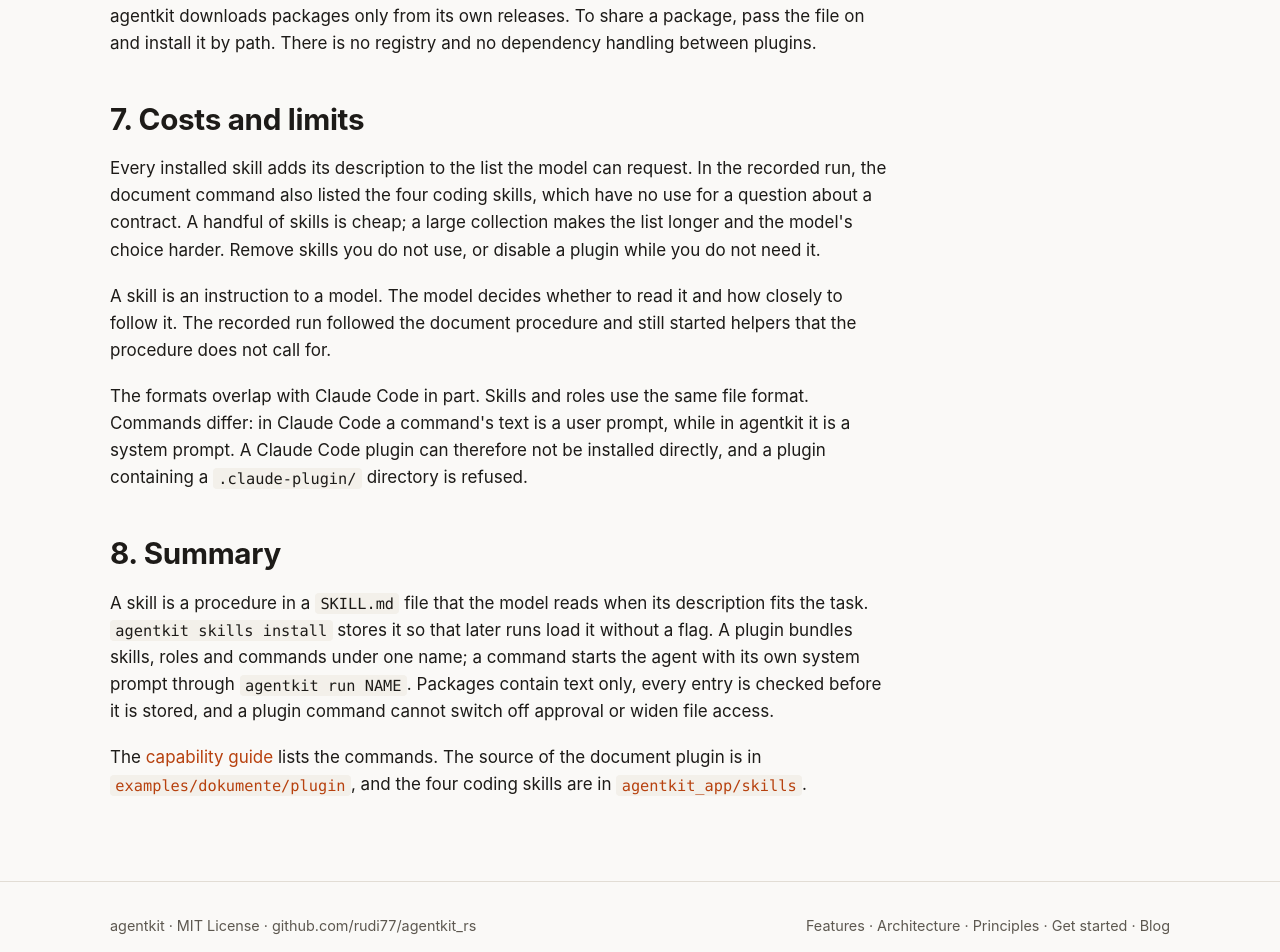
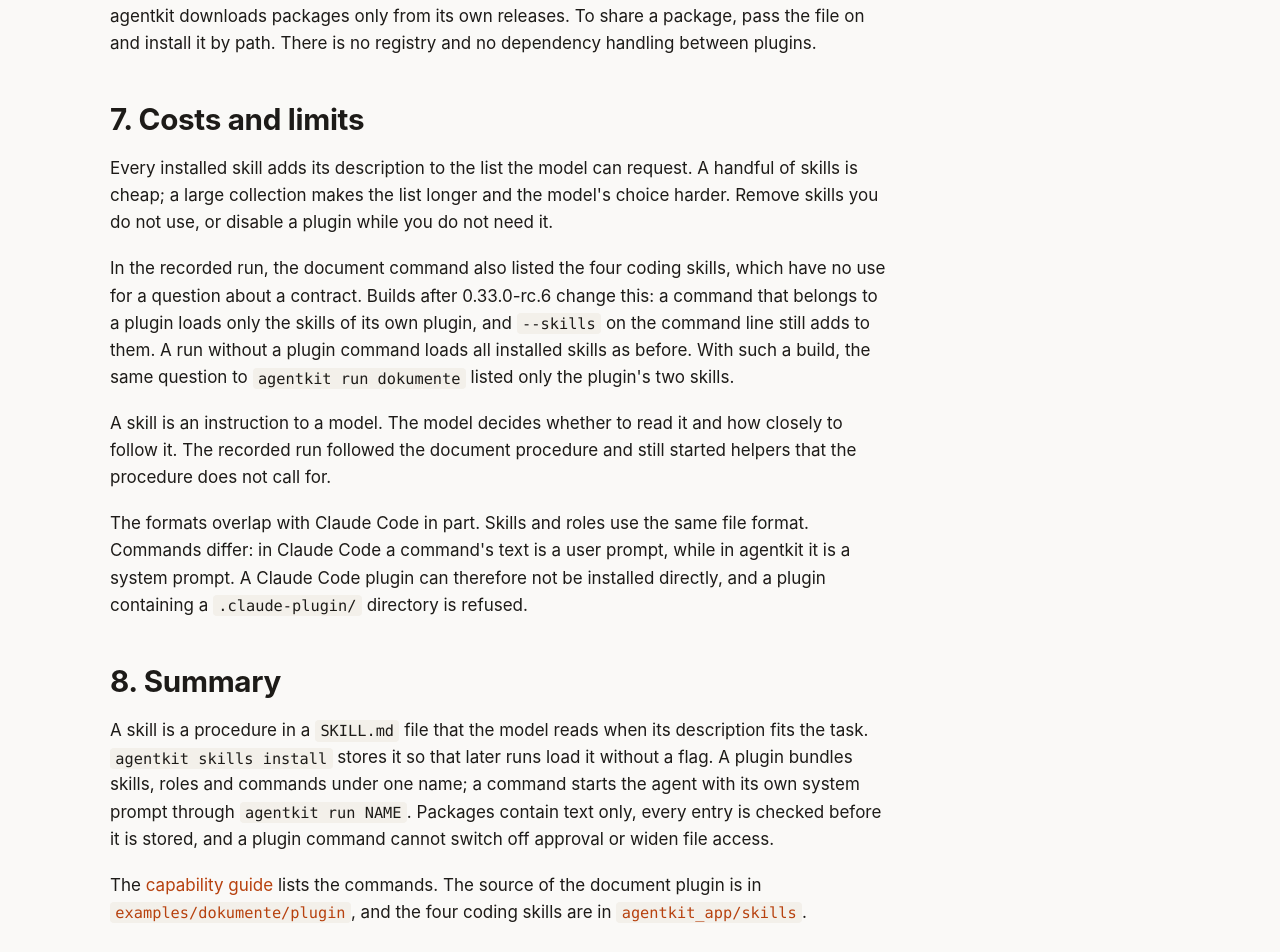
Before and after one commit to rudi77/agentkit_rs, a plain HTML site: page website/blog/skills-and-plugins.html in a window 1280 px wide. Shown: the part 6583-7535 px from the top of the page. Drawn offline with Linux system fonts and the light colour scheme.

Commit message:
docs(website): Plugin-Befehl lädt nur die Skills seines Plugins
Co-Authored-By: Claude Fable 5.2 <noreply@anthropic.com>
Claude-Session: https://claude.ai/code/session_01SMzQhW4vPJ9BQqNsfVukHS

```diff
--- a/website/blog/skills-and-plugins.html
+++ b/website/blog/skills-and-plugins.html
@@ -206,7 +206,8 @@ agentkit plugins pack ./my-plugin &gt; my-plugins.json</code></pre>
     <p>agentkit downloads packages only from its own releases. To share a package, pass the file on and install it by path. There is no registry and no dependency handling between plugins.</p>
 
     <h2 id="limits">7. Costs and limits</h2>
-    <p>Every installed skill adds its description to the list the model can request. In the recorded run, the document command also listed the four coding skills, which have no use for a question about a contract. A handful of skills is cheap; a large collection makes the list longer and the model's choice harder. Remove skills you do not use, or disable a plugin while you do not need it.</p>
+    <p>Every installed skill adds its description to the list the model can request. A handful of skills is cheap; a large collection makes the list longer and the model's choice harder. Remove skills you do not use, or disable a plugin while you do not need it.</p>
+    <p>In the recorded run, the document command also listed the four coding skills, which have no use for a question about a contract. Builds after 0.33.0-rc.6 change this: a command that belongs to a plugin loads only the skills of its own plugin, and <code>--skills</code> on the command line still adds to them. A run without a plugin command loads all installed skills as before. With such a build, the same question to <code>agentkit run dokumente</code> listed only the plugin's two skills.</p>
     <p>A skill is an instruction to a model. The model decides whether to read it and how closely to follow it. The recorded run followed the document procedure and still started helpers that the procedure does not call for.</p>
     <p>The formats overlap with Claude Code in part. Skills and roles use the same file format. Commands differ: in Claude Code a command's text is a user prompt, while in agentkit it is a system prompt. A Claude Code plugin can therefore not be installed directly, and a plugin containing a <code>.claude-plugin/</code> directory is refused.</p>
 
```
Also changed, not shown: website/features.html (+1 -1 lines).
